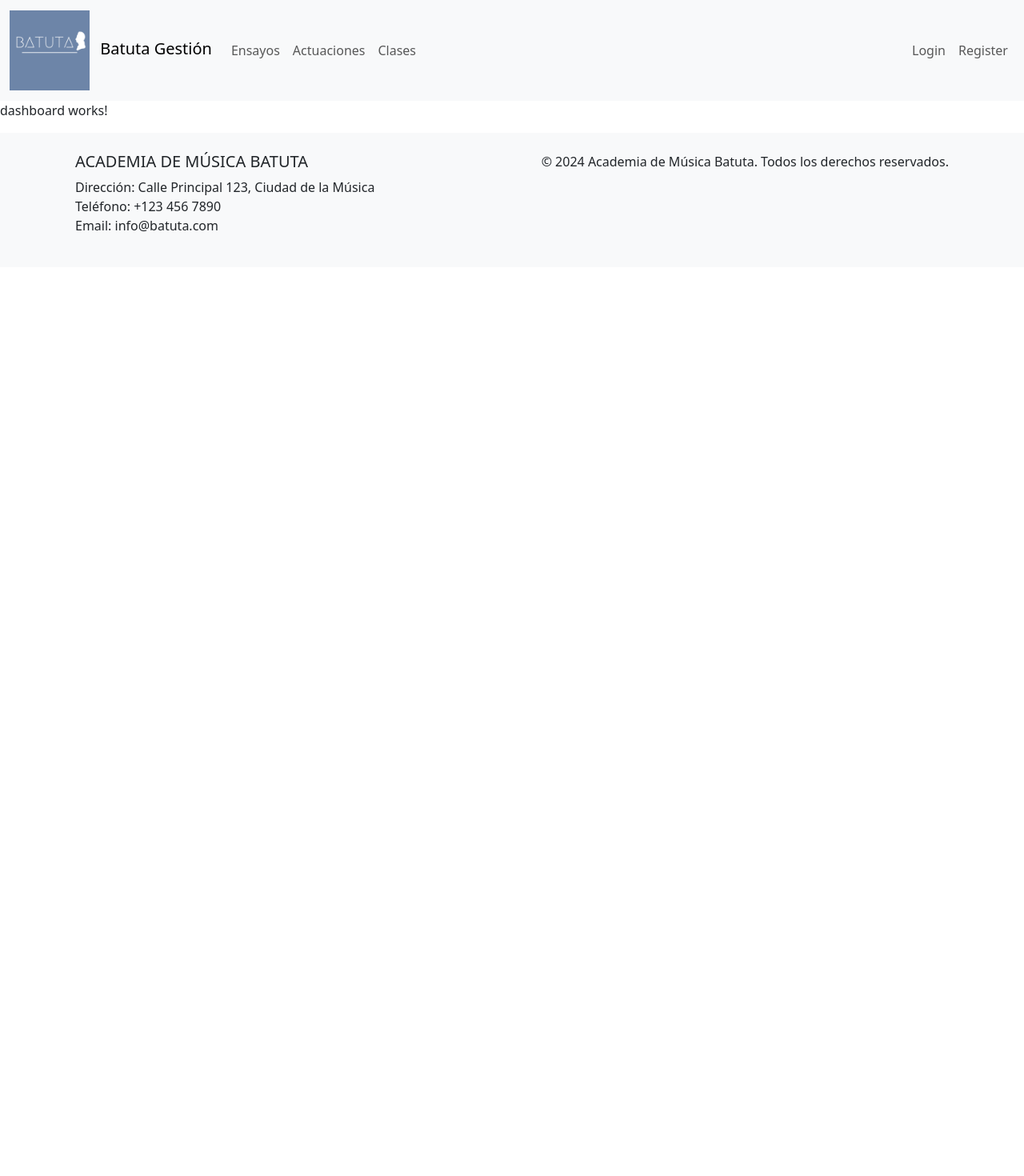
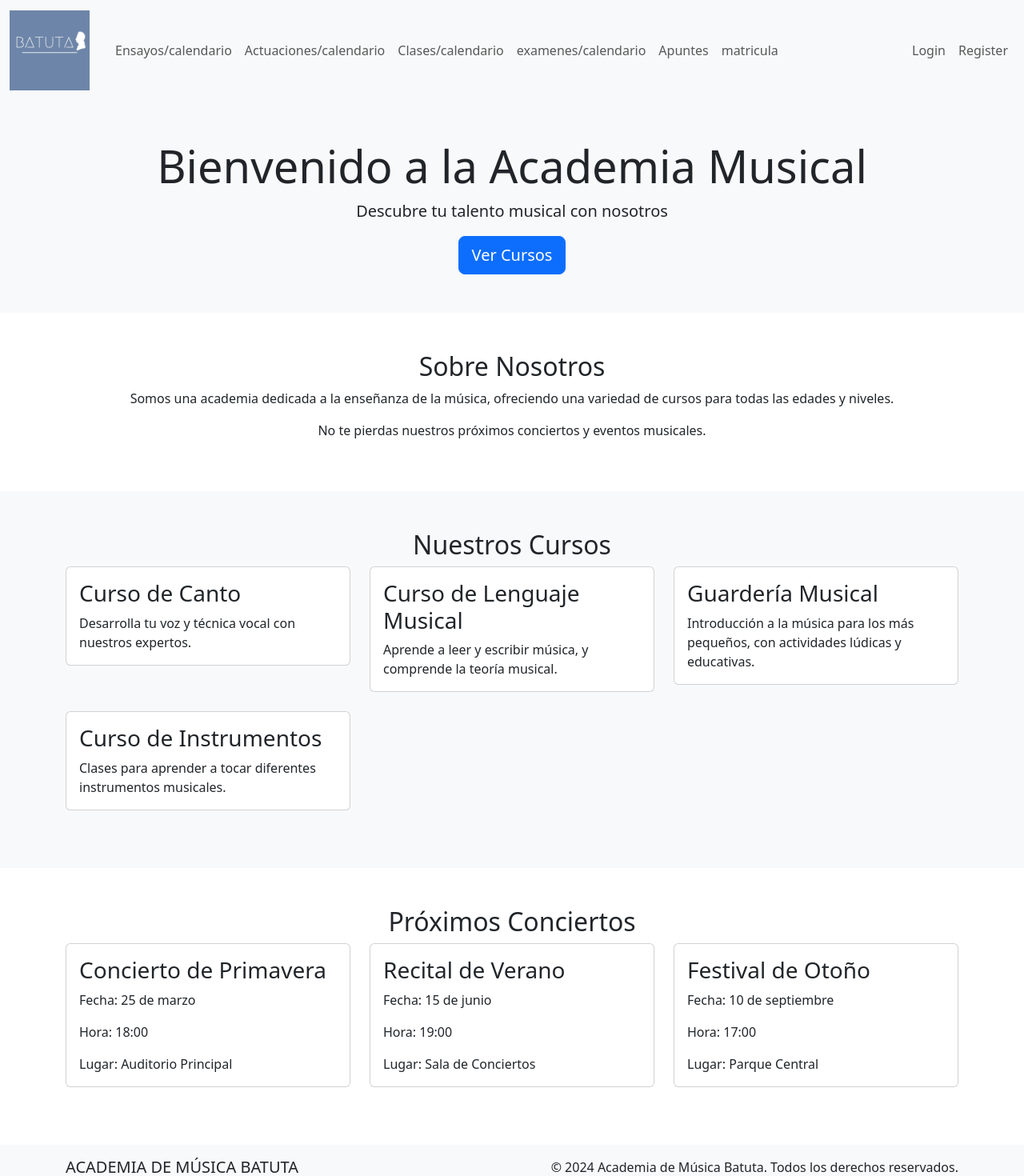
Before and after one commit to 4n483l/batuta-frontend, an Angular app: page / in a window 1280 px wide. Shown: the top 1470 px of the page at 80% size. Before the commit the page ends 800 px from the top, so only its background shows below. Built offline with nearby package versions, Linux system fonts and the light colour scheme.

Commit message:
boceto dashboard

```diff
--- a/src/app/app.component.html
+++ b/src/app/app.component.html
@@ -1,5 +1,12 @@
-<app-navbar></app-navbar>
+<div class="d-flex flex-column min-vh-100">
+  <!-- Navbar -->
+  <app-navbar></app-navbar>
 
-<router-outlet></router-outlet>
+  <!-- Contenido principal -->
+  <main class="flex-grow-1">
+    <router-outlet></router-outlet>
+  </main>
 
-<app-footer></app-footer>
+  <!-- Footer -->
+  <app-footer></app-footer>
+</div>
--- a/src/app/auth/register/register.component.ts
+++ b/src/app/auth/register/register.component.ts
@@ -18,11 +18,6 @@ export class RegisterComponent {
 
   onSubmit(form: NgForm) {
     if (form.valid) {
-      console.log({
-        name: this.name,
-        email: this.email,
-        password: this.password,
-      });
       const { name, email, password, confirmPassword } = form.value;
       // Llamada al servicio de registro
       this.authService
--- a/src/app/components/dashboard/dashboard.component.html
+++ b/src/app/components/dashboard/dashboard.component.html
@@ -1 +1,95 @@
-<p>dashboard works!</p>
+<section id="hero" class="bg-light py-5">
+  <div class="container text-center">
+    <h1 class="display-4">Bienvenido a la Academia Musical</h1>
+    <p class="lead">Descubre tu talento musical con nosotros</p>
+    <a href="#courses" class="btn btn-primary btn-lg">Ver Cursos</a>
+  </div>
+</section>
+
+<section id="about" class="py-5">
+  <div class="container">
+    <h2 class="text-center">Sobre Nosotros</h2>
+    <p class="text-center">Somos una academia dedicada a la enseñanza de la música, ofreciendo una variedad de cursos
+      para todas las edades y niveles.</p>
+    <p class="text-center">No te pierdas nuestros próximos conciertos y eventos musicales.</p>
+  </div>
+</section>
+
+<section id="courses" class="py-5 bg-light">
+  <div class="container">
+    <h2 class="text-center">Nuestros Cursos</h2>
+    <div class="row">
+      <div class="col-md-4 mb-4">
+        <div class="card">
+          <div class="card-body">
+            <h3 class="card-title">Curso de Canto</h3>
+            <p class="card-text">Desarrolla tu voz y técnica vocal con nuestros expertos.</p>
+          </div>
+        </div>
+      </div>
+      <div class="col-md-4 mb-4">
+        <div class="card">
+          <div class="card-body">
+            <h3 class="card-title">Curso de Lenguaje Musical</h3>
+            <p class="card-text">Aprende a leer y escribir música, y comprende la teoría musical.</p>
+          </div>
+        </div>
+      </div>
+      <div class="col-md-4 mb-4">
+        <div class="card">
+          <div class="card-body">
+            <h3 class="card-title">Guardería Musical</h3>
+            <p class="card-text">Introducción a la música para los más pequeños, con actividades lúdicas y educativas.
+            </p>
+          </div>
+        </div>
+      </div>
+      <div class="col-md-4 mb-4">
+        <div class="card">
+          <div class="card-body">
+            <h3 class="card-title">Curso de Instrumentos</h3>
+            <p class="card-text">Clases para aprender a tocar diferentes instrumentos musicales.</p>
+          </div>
+        </div>
+      </div>
+    </div>
+  </div>
+</section>
+
+<section id="concerts" class="py-5">
+  <div class="container">
+    <h2 class="text-center">Próximos Conciertos</h2>
+    <div class="row">
+      <div class="col-md-4 mb-4">
+        <div class="card">
+          <div class="card-body">
+            <h3 class="card-title">Concierto de Primavera</h3>
+            <p class="card-text">Fecha: 25 de marzo</p>
+            <p class="card-text">Hora: 18:00</p>
+            <p class="card-text">Lugar: Auditorio Principal</p>
+          </div>
+        </div>
+      </div>
+      <div class="col-md-4 mb-4">
+        <div class="card">
+          <div class="card-body">
+            <h3 class="card-title">Recital de Verano</h3>
+            <p class="card-text">Fecha: 15 de junio</p>
+            <p class="card-text">Hora: 19:00</p>
+            <p class="card-text">Lugar: Sala de Conciertos</p>
+          </div>
+        </div>
+      </div>
+      <div class="col-md-4 mb-4">
+        <div class="card">
+          <div class="card-body">
+            <h3 class="card-title">Festival de Otoño</h3>
+            <p class="card-text">Fecha: 10 de septiembre</p>
+            <p class="card-text">Hora: 17:00</p>
+            <p class="card-text">Lugar: Parque Central</p>
+          </div>
+        </div>
+      </div>
+    </div>
+  </div>
+</section>
--- a/src/app/shared/footer/footer.component.html
+++ b/src/app/shared/footer/footer.component.html
@@ -1,5 +1,5 @@
-<footer class="bg-light text-center text-lg-start">
-  <div class="container p-4">
+<footer class="bg-light text-center text-lg-start mt-auto py-3">
+  <div class="container">
     <div class="row">
       <div class="col-lg-6 col-md-12 mb-4 mb-md-0">
         <h5 class="text-uppercase">Academia de Música Batuta</h5>
--- a/src/app/shared/navbar/navbar.component.html
+++ b/src/app/shared/navbar/navbar.component.html
@@ -4,7 +4,7 @@
     <a class="navbar-brand" href="#">
       <img src="assets/logo.png" alt="Academia de Música Logo" width="100" height="100"
         class="d-inline-block align-middle me-2">
-      Batuta Gestión
+
     </a>
     <button class="navbar-toggler" type="button" data-bs-toggle="collapse" data-bs-target="#navbarNav"
       aria-controls="navbarNav" aria-expanded="false" aria-label="Toggle navigation">
@@ -13,14 +13,23 @@
     <div class="collapse navbar-collapse" id="navbarNav">
       <ul class="navbar-nav me-auto mb-2 mb-lg-0">
         <li class="nav-item">
-          <a class="nav-link" href="/ensayos">Ensayos</a>
+          <a class="nav-link" href="/ensayos">Ensayos/calendario</a>
         </li>
         <li class="nav-item">
-          <a class="nav-link" href="/actuaciones">Actuaciones</a>
+          <a class="nav-link" href="/actuaciones">Actuaciones/calendario</a>
         </li>
         <li class="nav-item">
-          <a class="nav-link" href="/clases">Clases</a>
+          <a class="nav-link" href="/clases">Clases/calendario</a>
         </li>
+        <li class="nav-item">
+          <a class="nav-link" href="/examenes">examenes/calendario</a>
+        </li>
+        <li class="nav-item">
+          <a class="nav-link" href="/apuntes">Apuntes</a>
+        </li>
+          <li class="nav-item">
+            <a class="nav-link" href="/matricula">matricula</a>
+          </li>
       </ul>
       <ul class="navbar-nav ms-auto">
         <!-- Mostrar solo si el usuario NO está logueado -->
```
